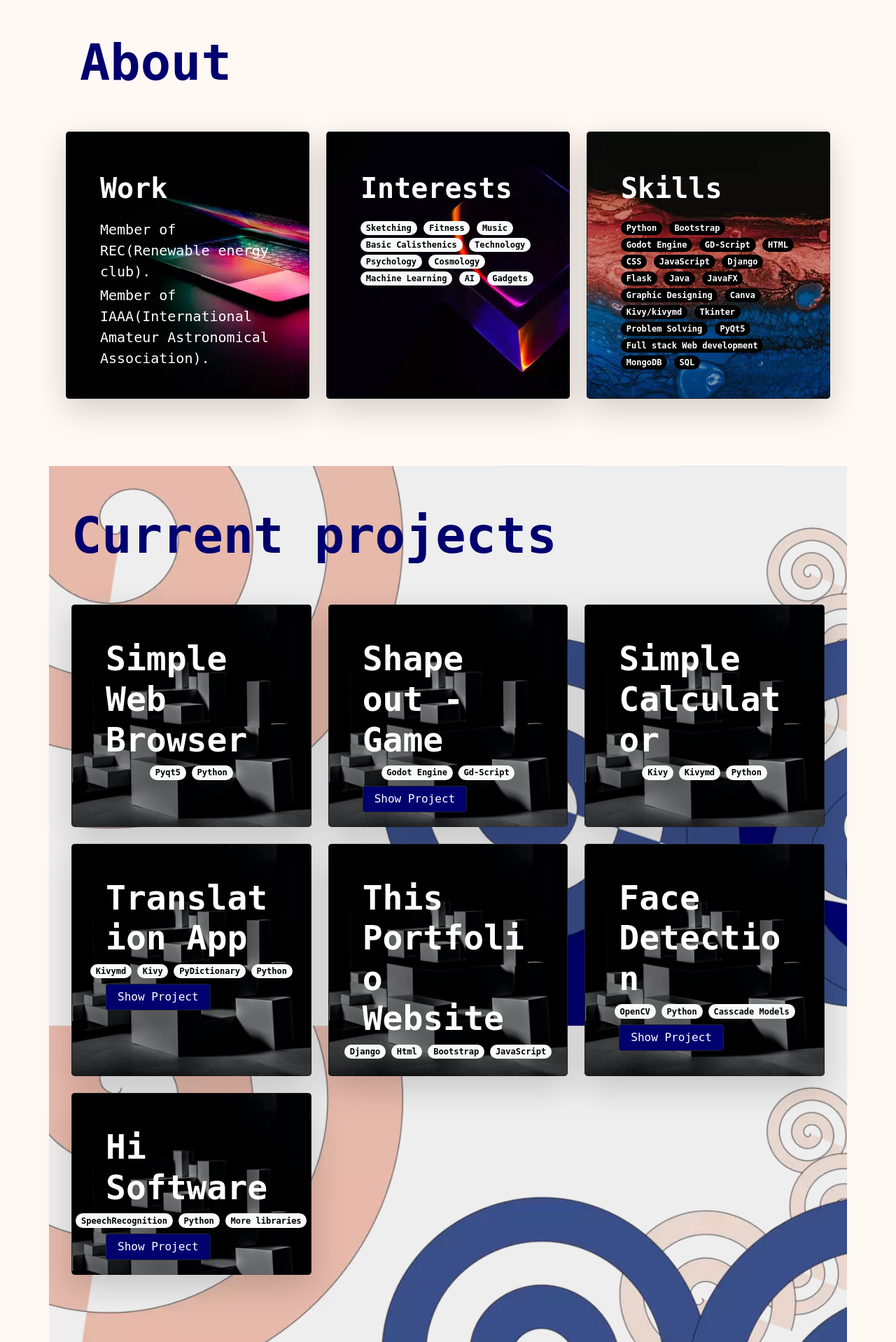
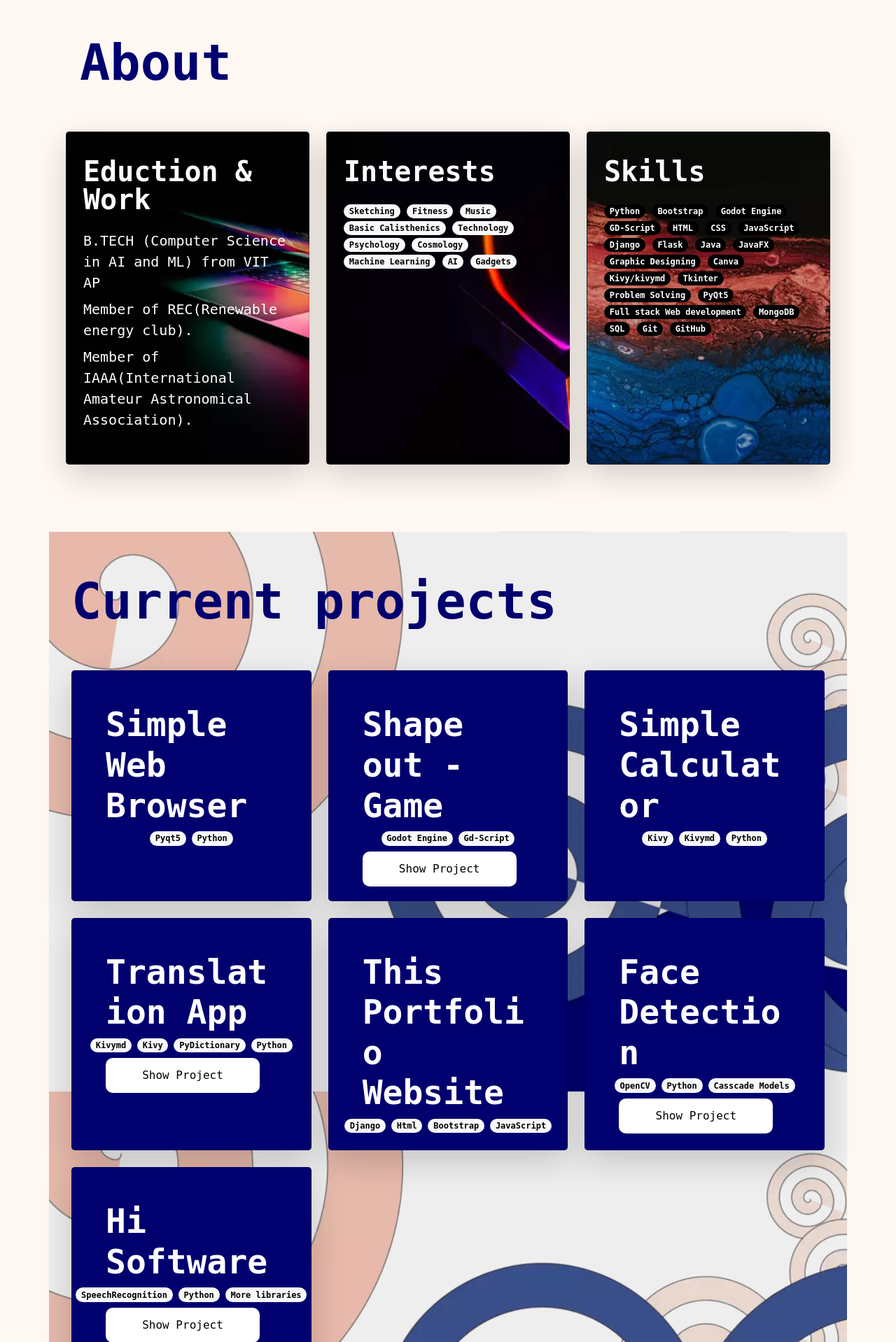
Before and after one commit to bedead/my-portfolio-flask, a Flask app: page / in a window 1280 px wide. Shown: the part 692-2610 px from the top of the page at 70% size. Run offline with Flask 2, Linux system fonts and the light colour scheme; some libraries are stand-ins or nearby versions.

Commit message:
changed navbar size, card color, added card text anim, added eduction info

```diff
--- /dev/null
+++ b/static/website-files/button-glow.css
@@ -0,0 +1,65 @@
+.glow-on-hover {
+    width: 220px;
+    height: 50px;
+    border: none;
+    outline: none;
+    color: white;
+    background: black;
+    cursor: pointer;
+    position: relative;
+    z-index: 0;
+    border-radius: 10px;
+}
+
+.glow-on-hover:before {
+    content: '';
+    background: linear-gradient(45deg, #ff0000, #ff7300, #fffb00, #48ff00, #00ffd5, #002bff, #7a00ff, #ff00c8, #ff0000);
+    position: absolute;
+    top: -2px;
+    left: -2px;
+    background-size: 400%;
+    z-index: -1;
+    filter: blur(5px);
+    width: calc(100% + 4px);
+    height: calc(100% + 4px);
+    animation: glowing 20s linear infinite;
+    opacity: 0;
+    transition: opacity .3s ease-in-out;
+    border-radius: 10px;
+}
+
+.glow-on-hover:active {
+    color: #000
+}
+
+.glow-on-hover:active:after {
+    background: transparent;
+}
+
+.glow-on-hover:hover:before {
+    opacity: 1;
+}
+
+.glow-on-hover:after {
+    z-index: -1;
+    content: '';
+    position: absolute;
+    width: 100%;
+    height: 100%;
+    background: white;
+    left: 0;
+    top: 0;
+    border-radius: 10px;
+}
+
+@keyframes glowing {
+    0% {
+        background-position: 0 0;
+    }
+    50% {
+        background-position: 400% 0;
+    }
+    100% {
+        background-position: 0 0;
+    }
+}
--- a/static/website-files/nav_bar.css
+++ b/static/website-files/nav_bar.css
@@ -111,7 +111,7 @@ ul {
 /* Toggle menu icon */
 
 .side-menu:checked~nav {
-    max-height: 100%;
+    max-height: 60%;
 }
 
 .side-menu:checked~.hamb .hamb-line {
--- a/templates/home.html
+++ b/templates/home.html
@@ -17,13 +17,15 @@
     <link rel="icon" type="image/png" sizes="16x16" href="/static/favicon/favicon-16x16.png">
     <link rel="manifest" href="/static/favicon/site.webmanifest">
     <link rel="stylesheet" href="https://cdnjs.cloudflare.com/ajax/libs/font-awesome/4.7.0/css/font-awesome.min.css">
+    <!--LOADING SCREEN, NAVBAR, SOCIAL BUTTONS-->
     <link rel="stylesheet" href="/static/website-files/soical_button.css">
     <link rel="stylesheet" href="/static/website-files/nav_bar.css">
     <link rel="stylesheet" href="/static/website-files/loading_screen.css">
     <!--ANIMATIONS-->
-
     <link rel="stylesheet" href="/static/website-files/slide-up.css">
     <link rel="stylesheet" href="/static/website-files/float-anim.css">
+    <!--GLOWING BUTTON-->
+    <link rel="stylesheet" href="/static/website-files/button-glow.css">
     <title>Satyam Mishra</title>
 </head>
 
@@ -141,9 +143,11 @@
             <div class="row row-cols-1 row-cols-lg-3 align-items-stretch g-4 py-lg-5 py-3">
                 <div class="col">
                     <div class="card card-cover h-100 overflow-hidden text-white bg-dark rounded-3 shadow-lg" style="background-image: url('/static/universal-elements/about-work-bg-image.webp'); position: relative; background-repeat: no-repeat; background-size: cover;">
-                        <div class="d-flex flex-column h-100 p-5 pb-3 text-white text-shadow-1">
-                            <h2 class="pt-1 mt-2 mb-4 display-6 lh-1 fw-bold anim">Work</h2>
-                            <p class="lead mb-1 anim">Member of <strong>REC</strong>(Renewable energy club).</p>
+                        <div class="d-flex flex-column h-100 p-lg-4 p-5 pb-3 text-white text-shadow-1">
+                            <h2 class="pt-1 mt-2 mb-4 display-6 lh-1 fw-bold anim">Eduction & Work</h2>
+                            <p class="lead mb-2 anim">B.TECH <strong>(Computer Science in AI and ML)  from VIT AP</strong></p>
+
+                            <p class="lead mb-2 anim">Member of <strong>REC</strong>(Renewable energy club).</p>
                             <p class="lead mb-4 anim">Member of <strong>IAAA</strong>(International Amateur Astronomical Association).</p>
                         </div>
                     </div>
@@ -151,7 +155,7 @@
 
                 <div class="col">
                     <div class="card card-cover h-100 overflow-hidden text-white bg-dark rounded-3 shadow-lg" style="background-image: url('/static/universal-elements/about-Interests-bg-image.webp'); position: relative; background-repeat: no-repeat; background-size: cover;">
-                        <div class="d-flex flex-column h-100 p-5 pb-3 text-white text-shadow-1">
+                        <div class="d-flex flex-column h-100 p-lg-4 p-5 pb-3 text-white text-shadow-1">
                             <h2 class="pt-1 mt-2 mb-4 display-6 lh-1 fw-bold anim">Interests</h2>
                             <div class="gap-2d-sm-flex justify-content-center mb-4 anim">
 
@@ -173,7 +177,7 @@
 
                 <div class="col">
                     <div class="card card-cover h-100 overflow-hidden text-white bg-dark rounded-3 shadow-lg" style="background-image: url('/static/universal-elements/about-skills-bg-image.webp'); position: relative; background-repeat: no-repeat; background-size: cover;">
-                        <div class="d-flex flex-column h-100 p-5 pb-3 text-white text-shadow-1">
+                        <div class="d-flex flex-column h-100 p-lg-4 p-5 pb-3 text-white text-shadow-1">
                             <h2 class="pt-1 mt-2 mb-4 display-6 lh-1 fw-bold anim">Skills</h2>
                             <div class="gap-2d-sm-flex justify-content-center mb-4 anim">
 
@@ -197,6 +201,8 @@
                                 <span class="badge rounded-pill bg-black text-white">Full stack Web development</span>
                                 <span class="badge rounded-pill bg-black text-white">MongoDB</span>
                                 <span class="badge rounded-pill bg-black text-white">SQL</span>
+                                <span class="badge rounded-pill bg-black text-white">Git</span>
+                                <span class="badge rounded-pill bg-black text-white">GitHub</span>
                             </div>
                         </div>
                     </div>
@@ -218,10 +224,12 @@
 
                 <div class="row row-cols-1 row-cols-lg-3 align-items-stretch g-4 py-5">
                     <div class="col anim">
-                        <div class="card card-cover h-100 overflow-hidden text-white bg-dark rounded-3 shadow-lg" style="background-image: url('/static/universal-elements/projects-card-bg.jfif'); position: relative; background-repeat: no-repeat; background-size: cover;">
+                        <!-- background-image: url('/static/universal-elements/projects-card-bg.jfif'); position: relative; background-repeat: no-repeat; background-size: cover; -->
+
+                        <div class="card card-cover h-100 overflow-hidden text-white rounded-3 shadow-lg" style="background-color: #00006fff;">
                             <div class="d-flex flex-column h-100 p-5 pb-3 text-shadow-1">
-                                <h3 class="display-5 fw-bold">Simple Web Browser</h3>
-                                <div class="col-lg-6 mx-auto">
+                                <h3 class="display-5 fw-bold anim">Simple Web Browser</h3>
+                                <div class="col-lg-6 mx-auto anim">
                                     <!-- text can be added here-->
                                     <div class="gap-2 d-sm-flex justify-content-center mb-2">
                                         <span class="badge rounded-pill bg-light text-black">Pyqt5</span>
@@ -232,25 +240,29 @@
                         </div>
                     </div>
                     <div class="col anim">
-                        <div class="card card-cover h-100 overflow-hidden text-white bg-dark rounded-3 shadow-lg" style="background-image: url(' /static/universal-elements/projects-card-bg.jfif'); position: relative; background-repeat: no-repeat; background-size: cover;">
+                        <div class="card card-cover h-100 overflow-hidden text-white rounded-3 shadow-lg" style="background-color: #00006fff;">
+
+                            <!-- <div class="card card-cover h-100 overflow-hidden text-white bg-dark rounded-3 shadow-lg" style="background-image: url(' /static/universal-elements/projects-card-bg.jfif'); position: relative; background-repeat: no-repeat; background-size: cover;"> -->
                             <div class="d-flex flex-column h-100 p-5 pb-3 text-shadow-1">
-                                <h3 class="display-5 fw-bold">Shape out - Game</h3>
-                                <div class="col-lg-6 mx-auto">
+                                <h3 class="display-5 fw-bold anim">Shape out - Game</h3>
+                                <div class="col-lg-6 mx-auto anim">
                                     <div class="gap-2 d-sm-flex justify-content-center mb-2">
                                         <span class="badge rounded-pill bg-light text-black">Godot Engine</span>
                                         <span class="badge rounded-pill bg-light text-black">Gd-Script</span>
                                     </div>
                                 </div>
-                                <a target="_blank" href="https://www.amazon.com/Bedead-Shape-Out-2d-platformer/dp/B0999LHBYN/ref=sr_1_1?qid=1648120404&refinements=p_4%3ABedead&s=mobile-apps&search-type=ss&sr=1-1"><button style="background-color: #00006fff;" type="button" class="text-white btn btn-outline-dark mb-1 px-3 shake-anim">Show Project</button></a>
+                                <a target="_blank" href="https://www.amazon.com/Bedead-Shape-Out-2d-platformer/dp/B0999LHBYN/ref=sr_1_1?qid=1648120404&refinements=p_4%3ABedead&s=mobile-apps&search-type=ss&sr=1-1"><button type="button" class="text-black btn glow-on-hover mb-1 px-3">Show Project</button></a>
 
                             </div>
                         </div>
                     </div>
                     <div class="col anim">
-                        <div class="card card-cover h-100 overflow-hidden text-white bg-dark rounded-3 shadow-lg" style="background-image: url('/static/universal-elements/projects-card-bg.jfif'); position: relative; background-repeat: no-repeat; background-size: cover;">
+                        <div class="card card-cover h-100 overflow-hidden text-white rounded-3 shadow-lg" style="background-color: #00006fff;">
+
+                            <!-- <div class="card card-cover h-100 overflow-hidden text-white bg-dark rounded-3 shadow-lg" style="background-image: url('/static/universal-elements/projects-card-bg.jfif'); position: relative; background-repeat: no-repeat; background-size: cover;"> -->
                             <div class="d-flex flex-column h-100 p-5 pb-3 text-shadow-1">
-                                <h3 class="display-5 fw-bold">Simple Calculator</h3>
-                                <div class="col-lg-6 mx-auto">
+                                <h3 class="display-5 fw-bold anim">Simple Calculator</h3>
+                                <div class="col-lg-6 mx-auto anim">
 
                                     <div class="gap-2 d-sm-flex justify-content-center mb-2">
                                         <span class="badge rounded-pill bg-light text-black">Kivy</span>
@@ -262,10 +274,12 @@
                         </div>
                     </div>
                     <div class="col anim">
-                        <div class="card card-cover h-100 overflow-hidden text-white bg-dark rounded-3 shadow-lg" style="background-image: url('/static/universal-elements/projects-card-bg.jfif'); position: relative; background-repeat: no-repeat; background-size: cover;">
+                        <div class="card card-cover h-100 overflow-hidden text-white rounded-3 shadow-lg" style="background-color: #00006fff;">
+
+                            <!-- <div class="card card-cover h-100 overflow-hidden text-white bg-dark rounded-3 shadow-lg" style="background-image: url('/static/universal-elements/projects-card-bg.jfif'); position: relative; background-repeat: no-repeat; background-size: cover;"> -->
                             <div class="d-flex flex-column h-100 p-5 pb-3 text-shadow-1">
-                                <h3 class="display-5 fw-bold">Translation App</h3>
-                                <div class="col-lg-6 mx-auto">
+                                <h3 class="display-5 fw-bold anim">Translation App</h3>
+                                <div class="col-lg-6 mx-auto anim">
                                     <div class="gap-2 d-sm-flex justify-content-center mb-2">
                                         <span class="badge rounded-pill bg-light text-black">Kivymd</span>
                                         <span class="badge rounded-pill bg-light text-black">Kivy</span>
@@ -273,16 +287,18 @@
                                         <span class="badge rounded-pill bg-light text-black">Python</span>
                                     </div>
                                 </div>
-                                <a target="_blank" href="https://github.com/bedead/kivymd-language-translation-app"><button style="background-color: #00006fff;" type="button" class="text-white btn btn-outline-dark mb-1 px-3 shake-anim">Show Project</button></a>
+                                <a target="_blank" href="https://github.com/bedead/kivymd-language-translation-app"><button type="button" class="text-black btn mb-1 px-3 glow-on-hover">Show Project</button></a>
 
                             </div>
                         </div>
                     </div>
                     <div class="col anim">
-                        <div class="card card-cover h-100 overflow-hidden text-white bg-dark rounded-3 shadow-lg" style="background-image: url('/static/universal-elements/projects-card-bg.jfif'); position: relative; background-repeat: no-repeat; background-size: cover;">
+                        <div class="card card-cover h-100 overflow-hidden text-white rounded-3 shadow-lg" style="background-color: #00006fff;">
+
+                            <!-- <div class="card card-cover h-100 overflow-hidden text-white bg-dark rounded-3 shadow-lg" style="background-image: url('/static/universal-elements/projects-card-bg.jfif'); position: relative; background-repeat: no-repeat; background-size: cover;"> -->
                             <div class="d-flex flex-column h-100 p-5 pb-3 text-shadow-1">
-                                <h3 class="display-5 fw-bold">This Portfolio Website</h3>
-                                <div class="col-lg-6 mx-auto">
+                                <h3 class="display-5 fw-bold anim">This Portfolio Website</h3>
+                                <div class="col-lg-6 mx-auto anim">
                                     <div class="gap-2 d-sm-flex justify-content-center mb-2">
                                         <span class="badge rounded-pill bg-light text-black">Django</span>
                                         <span class="badge rounded-pill bg-light text-black">Html</span>
@@ -294,10 +310,12 @@
                         </div>
                     </div>
                     <div class="col anim">
-                        <div class="card card-cover h-100 overflow-hidden text-white bg-dark rounded-3 shadow-lg" style="background-image: url('/static/universal-elements/projects-card-bg.jfif'); position: relative; background-repeat: no-repeat; background-size: cover;">
+                        <div class="card card-cover h-100 overflow-hidden text-white rounded-3 shadow-lg" style="background-color: #00006fff;">
+
+                            <!-- <div class="card card-cover h-100 overflow-hidden text-white bg-dark rounded-3 shadow-lg" style="background-image: url('/static/universal-elements/projects-card-bg.jfif'); position: relative; background-repeat: no-repeat; background-size: cover;"> -->
                             <div class="d-flex flex-column h-100 p-5 pb-3 text-shadow-1">
-                                <h3 class="display-5 fw-bold">Face Detection</h3>
-                                <div class="col-lg-6 mx-auto">
+                                <h3 class="display-5 fw-bold anim">Face Detection</h3>
+                                <div class="col-lg-6 mx-auto anim">
 
                                     <div class="gap-2 d-sm-flex justify-content-center mb-2">
                                         <span class="badge rounded-pill bg-light text-black">OpenCV</span>
@@ -305,23 +323,25 @@
                                         <span class="badge rounded-pill bg-light text-black">Casscade Models</span>
                                     </div>
                                 </div>
-                                <a target="_blank" href="https://github.com/bedead/FACE-DETECTOR"><button style="background-color: #00006fff;" type="button" class="text-white btn btn-outline-dark mb-1 px-3 shake-anim">Show Project</button></a>
+                                <a target="_blank" href="https://github.com/bedead/FACE-DETECTOR"><button type="button" class="text-black btn mb-1 px-3 glow-on-hover">Show Project</button></a>
 
                             </div>
                         </div>
                     </div>
                     <div class="col anim">
-                        <div class="card card-cover h-100 overflow-hidden text-white bg-dark rounded-3 shadow-lg" style="background-image: url('/static/universal-elements/projects-card-bg.jfif'); position: relative; background-repeat: no-repeat; background-size: cover;">
+                        <div class="card card-cover h-100 overflow-hidden text-white rounded-3 shadow-lg" style="background-color: #00006fff;">
+
+                            <!-- <div class="card card-cover h-100 overflow-hidden text-white bg-dark rounded-3 shadow-lg" style="background-image: url('/static/universal-elements/projects-card-bg.jfif'); position: relative; background-repeat: no-repeat; background-size: cover;"> -->
                             <div class="d-flex flex-column h-100 p-5 pb-3 text-shadow-1">
-                                <h3 class="display-5 fw-bold">Hi Software</h3>
-                                <div class="col-lg-6 mx-auto">
+                                <h3 class="display-5 fw-bold anim">Hi Software</h3>
+                                <div class="col-lg-6 mx-auto v">
                                     <div class="gap-2 d-sm-flex justify-content-center mb-2">
                                         <span class="badge rounded-pill bg-light text-black">SpeechRecognition</span>
                                         <span class="badge rounded-pill bg-light text-black">Python</span>
                                         <span class="badge rounded-pill bg-light text-black">More libraries</span>
                                     </div>
                                 </div>
-                                <a target="_blank" href="https://github.com/bedead/HI_2021.12.22.4"><button style="background-color: #00006fff;" type="button" class="text-white btn btn-outline-dark mb-1 px-3 shake-anim">Show Project</button></a>
+                                <a target="_blank" href="https://github.com/bedead/HI_2021.12.22.4"><button type="button" class="text-black btn mb-1 px-3 glow-on-hover">Show Project</button></a>
                             </div>
                         </div>
                     </div>
```
